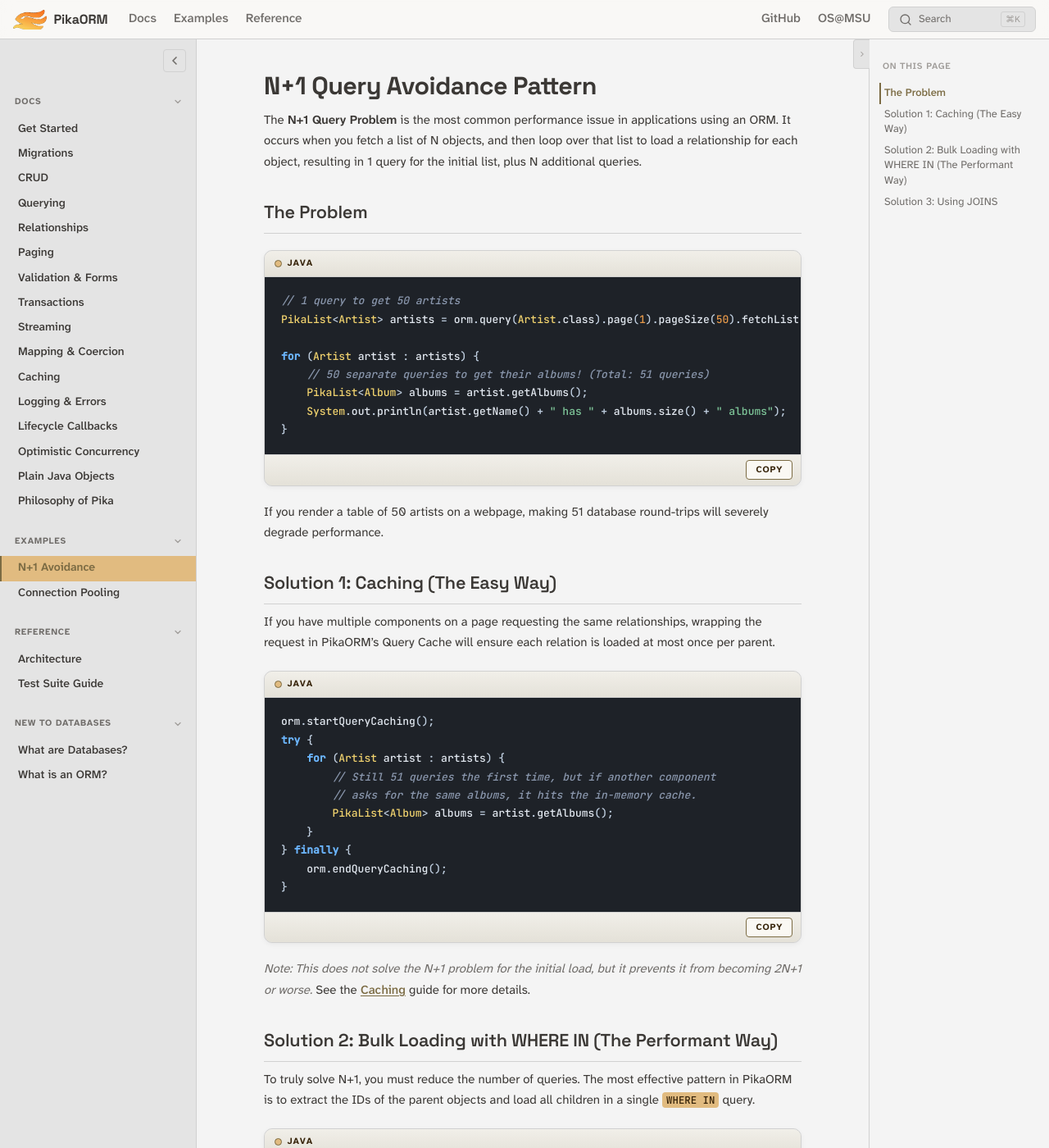
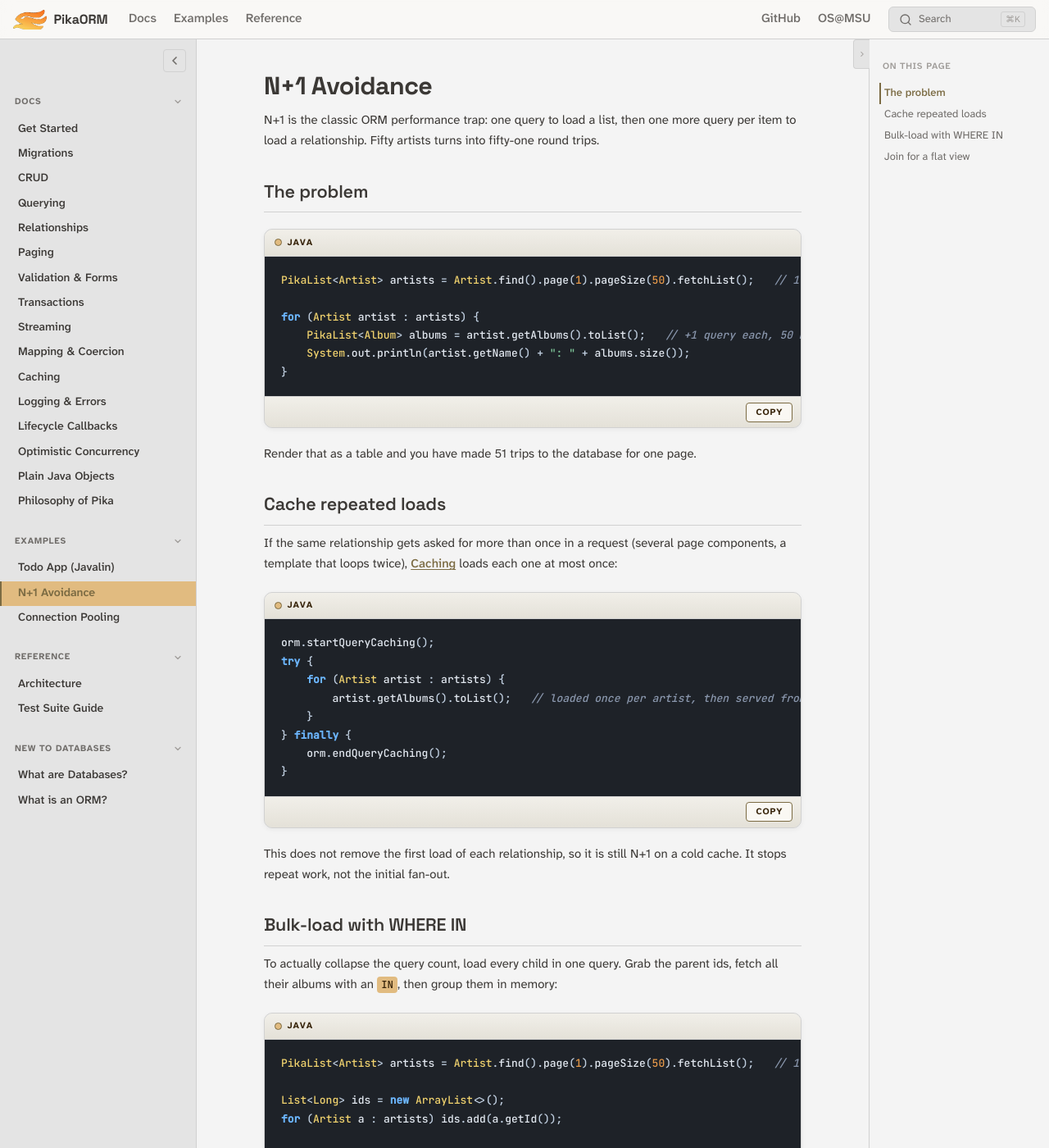
Before and after one commit to msu/pika-orm, a Jekyll site: the page built from docs/pages/patterns/feature-patterns/n-plus-1-avoidance.md, in a window 1280 px wide and 1400 px high. Shown: the whole window at 82% size. Built offline with Jekyll 4.4.1, drawn with Linux system fonts in a browser that asks for light colours; comment, search, counter and statistics services are not loaded; some of the changed text lies outside the part shown.

````diff
--- a/docs/_data/nav.yml
+++ b/docs/_data/nav.yml
@@ -53,6 +53,9 @@
 - category: "Examples"
   id: examples
   pages:
+    - title: "Todo App (Javalin)"
+      url: "/pages/todo-app/"
+      active_page: "todo-app"
     - title: "N+1 Avoidance"
       url: "/pages/n-plus-1-avoidance/"
       active_page: "n-plus-1"
--- a/docs/pages/patterns/feature-patterns/n-plus-1-avoidance.md
+++ b/docs/pages/patterns/feature-patterns/n-plus-1-avoidance.md
@@ -1,93 +1,78 @@
 ---
 layout: default
-title: "N+1 Query Avoidance"
-description: "PikaORM N+1 pattern: bulk loading with WHERE IN, query caching, and JOIN-based solutions to avoid N+1 queries."
+title: "N+1 Avoidance"
+description: "Spot and fix the N+1 query problem in PikaORM with caching, bulk WHERE IN loading, or a join."
 active_page: n-plus-1
 permalink: /pages/n-plus-1-avoidance/
 ---
 
-# N+1 Query Avoidance Pattern
+# N+1 Avoidance
 
-The **N+1 Query Problem** is the most common performance issue in applications using an ORM. It occurs when you fetch a list of N objects, and then loop over that list to load a relationship for each object, resulting in 1 query for the initial list, plus N additional queries.
+N+1 is the classic ORM performance trap: one query to load a list, then one more query per item to load a relationship. Fifty artists turns into fifty-one round trips.
 
-## The Problem
+## The problem
 
 ```java
-// 1 query to get 50 artists
-PikaList<Artist> artists = orm.query(Artist.class).page(1).pageSize(50).fetchList();
+PikaList<Artist> artists = Artist.find().page(1).pageSize(50).fetchList();   // 1 query
 
 for (Artist artist : artists) {
-    // 50 separate queries to get their albums! (Total: 51 queries)
-    PikaList<Album> albums = artist.getAlbums();
-    System.out.println(artist.getName() + " has " + albums.size() + " albums");
+    PikaList<Album> albums = artist.getAlbums().toList();   // +1 query each, 50 more
+    System.out.println(artist.getName() + ": " + albums.size());
 }
 ```
 
-If you render a table of 50 artists on a webpage, making 51 database round-trips will severely degrade performance.
+Render that as a table and you have made 51 trips to the database for one page.
 
-## Solution 1: Caching (The Easy Way)
+## Cache repeated loads
 
-If you have multiple components on a page requesting the same relationships, wrapping the request in PikaORM's Query Cache will ensure each relation is loaded at most once per parent.
+If the same relationship gets asked for more than once in a request (several page components, a template that loops twice), [Caching]({{ '/pages/caching/' | relative_url }}) loads each one at most once:
 
 ```java
 orm.startQueryCaching();
 try {
     for (Artist artist : artists) {
-        // Still 51 queries the first time, but if another component
-        // asks for the same albums, it hits the in-memory cache.
-        PikaList<Album> albums = artist.getAlbums();
+        artist.getAlbums().toList();   // loaded once per artist, then served from memory
     }
 } finally {
     orm.endQueryCaching();
 }
 ```
-*Note: This does not solve the N+1 problem for the initial load, but it prevents it from becoming 2N+1 or worse.* See the [Caching]({{ '/pages/caching/' | relative_url }}) guide for more details.
 
-## Solution 2: Bulk Loading with WHERE IN (The Performant Way)
+This does not remove the first load of each relationship, so it is still N+1 on a cold cache. It stops repeat work, not the initial fan-out.
 
-To truly solve N+1, you must reduce the number of queries. The most effective pattern in PikaORM is to extract the IDs of the parent objects and load all children in a single `WHERE IN` query.
+## Bulk-load with WHERE IN
+
+To actually collapse the query count, load every child in one query. Grab the parent ids, fetch all their albums with an `IN`, then group them in memory:
 
 ```java
-// 1. Fetch 50 artists
-PikaList<Artist> artists = orm.query(Artist.class).page(1).pageSize(50).fetchList();
+PikaList<Artist> artists = Artist.find().page(1).pageSize(50).fetchList();   // 1
 
-// 2. Extract their IDs into a List
-List<Long> artistIds = new ArrayList<>();
-for (Artist artist : artists) {
-    artistIds.add(artist.getId());
+List<Long> ids = new ArrayList<>();
+for (Artist a : artists) ids.add(a.getId());
+
+PikaList<Album> albums = Album.find().byQuery()
+        .whereIn("artist_id", ids)
+        .fetchList();                                                        // 1 more
+
+Map<Long, List<Album>> byArtist = new HashMap<>();
+for (Album album : albums) {
+    byArtist.computeIfAbsent(album.getArtistId(), k -> new ArrayList<>()).add(album);
 }
 
-// 3. Fetch ALL related albums in a single query (The "+1" query is gone!)
-PikaList<Album> allAlbums = orm.query(Album.class)
-    .whereIn("artist_id", artistIds)
-    .fetchList();
-
-// 4. (Optional) Group the albums in memory if you need to access them by artist
-Map<Long, List<Album>> albumsByArtist = new HashMap<>();
-for (Album album : allAlbums) {
-    albumsByArtist.computeIfAbsent(album.getArtistId(), k -> new ArrayList<>()).add(album);
-}
-
-// Now you can iterate over artists and use the in-memory map
 for (Artist artist : artists) {
-    List<Album> myAlbums = albumsByArtist.getOrDefault(artist.getId(), Collections.emptyList());
-    System.out.println(artist.getName() + " has " + myAlbums.size() + " albums");
+    List<Album> theirs = byArtist.getOrDefault(artist.getId(), List.of());
+    System.out.println(artist.getName() + ": " + theirs.size());
 }
 ```
 
-This reduces the database round-trips from **51** to exactly **2**, regardless of how many artists you are loading.
+Two queries total, no matter how many artists. This is the workhorse fix.
 
-## Solution 3: Using JOINS
+## Join for a flat view
 
-If you only need a specific flattened view of the data (e.g., Artist Name and Album Title), using a `.join()` is often the most direct approach:
+If you just need the rows flattened together (artist name next to album title), a [join]({{ '/pages/querying/' | relative_url }}) does it in one query:
 
 ```java
-PikaList<Album> albums = orm.query(Album.class)
-    .join(Artist.class) // Join albums -> artists
-    .fetchList();
-
-for (Album album : albums) {
-    // Both album and artist data are available from the single query result
-    System.out.println(album.getTitle() + " by Artist ID " + album.getArtistId());
-}
+PikaList<Album> albums = Album.find()
+        .join(Artist.class)
+        .fetchList();
 ```
````
Also changed, not shown: docs/pages/patterns/examples/connection-pooling-example.md (+20 -50 lines), docs/pages/patterns/examples/todo-app.md (added, +177 -0 lines), docs/pages/references/technical-feature-guides/advanced-querying.md (+24 -26 lines).
